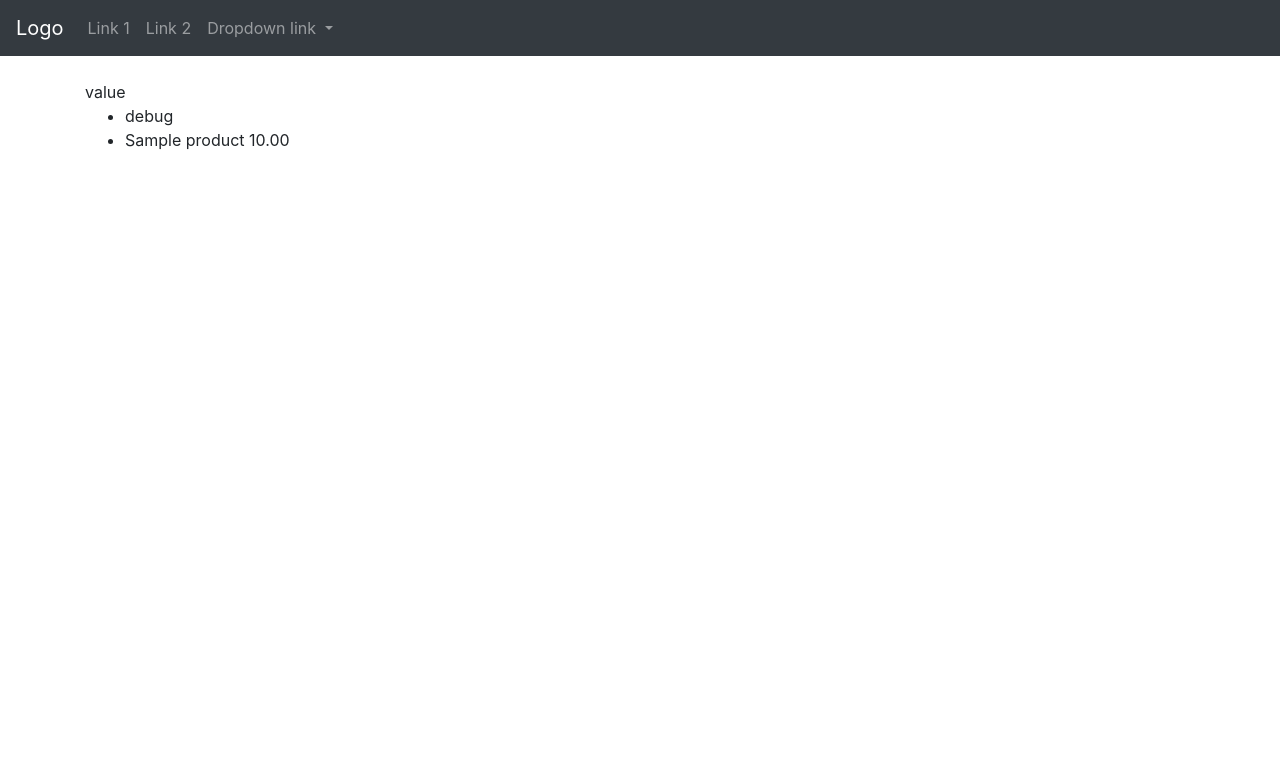
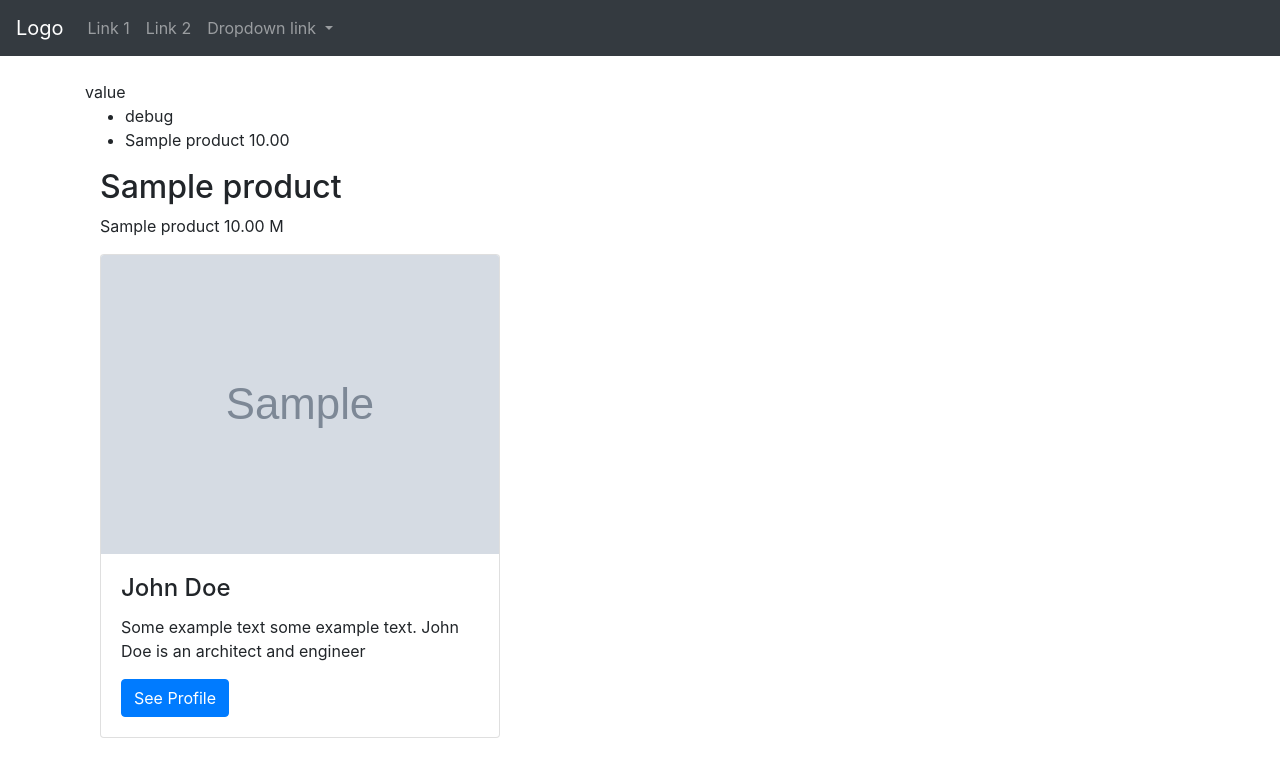
Before and after one commit to wasit7/cs459_2018, a Django app: page /product_list in a window 1280 px wide. Shown: the top 777 px of the page. Run offline with Django 3.2, Linux system fonts and the light colour scheme; tables that the repository leaves empty hold one stand-in row (values such as "Sample post"); grey boxes marked "Sample" are stand-in pictures; some libraries are stand-ins or nearby versions.

Commit message:
after weeek04

```diff
--- a/myproject/template/product_list.html
+++ b/myproject/template/product_list.html
@@ -8,4 +8,18 @@
         <li> {{ i.name }} {{ i.price }} </li>
     {% endfor %}
     </ul>
+
+    {% for i in products %}
+        <div class="container">
+            <h2>{{ i.name }}</h2>
+            <p>{{ i.name }} {{ i.price }} {{ i.category }}</p>
+            <div class="card" style="width:400px">
+                <img class="card-img-top" src="{{ i.image.url }}" alt="Card image" style="width:100%">
+                <div class="card-body">
+                <h4 class="card-title">John Doe</h4>
+                <p class="card-text">Some example text some example text. John Doe is an architect and engineer</p>
+                <a href="#" class="btn btn-primary">See Profile</a>
+            </div>
+        </div>
+    {% endfor %}
 {% endblock %}
```
Also changed, not shown: myproject/media/img_avatar1.png (added), myproject/media/img_avatar1_Ak9Etpi.png (added), myproject/media/img_avatar1_iwhF4M2.png (added), myproject/media/img_avatar1_p3lphkE.png (added), myproject/myapp/migrations/0004_auto_20190208_0805.py (added).
